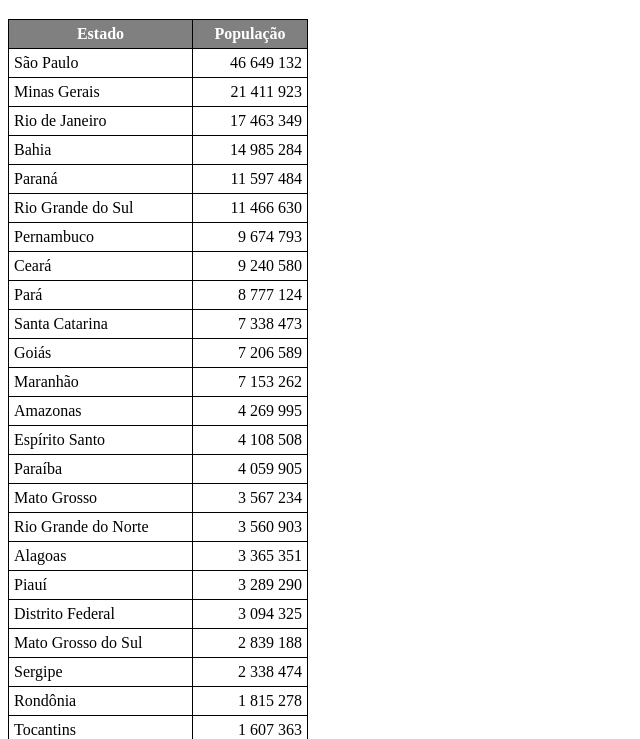
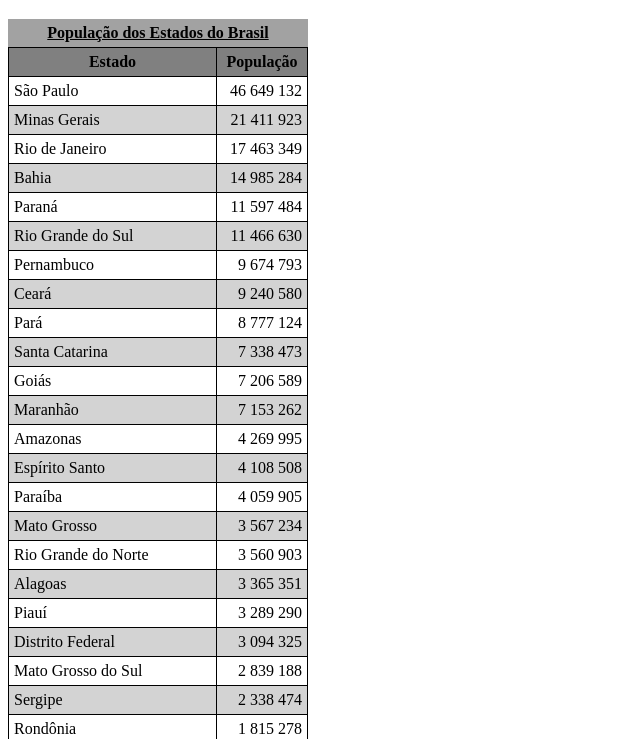
Before and after one commit to matheusmm99/HTML-CSS, a plain HTML site: page exercicios/ex023/tabela002.html in a window 1280 px wide. Shown: the part 61-800 px from the top of the page, without its empty margins (0-640 px from the left). Drawn offline with Linux system fonts and the light colour scheme.

Commit message:
att tabela

```diff
--- a/exercicios/ex023/tabela002.html
+++ b/exercicios/ex023/tabela002.html
@@ -22,14 +22,29 @@
             background-color: gray;
             color: white;
         }
+        caption{
+            background-color: rgba(156, 156, 156, 0.938);
+            font-weight: bolder;
+            padding: 5px;
+            text-decoration: underline;
+        }
+        th{
+            color: black;
+        }
+        tbody > tr:nth-child(even){
+            background-color: lightgray;
+        }
     </style>
 </head>
 <body>
     <h1>Uso de tabelas grandes</h1>
     <table>
+        <caption>
+            População dos Estados do Brasil
+        </caption>
         <thead>
-            <th>Estado</th>
-            <th>População</th>
+            <th scope="col">Estado</th>
+            <th scope="col" style="width: 80px">População</th>
         </thead>
         <tbody>
             <tr>
@@ -142,7 +157,7 @@
             </tr>
         </tbody>
         <tfoot>
-            <th>Total de Habitantes</th>
+            <th scope="row">Total de Habitantes</th>
             <td class="num">213 736 047</td>
         </tfoot>
     </table>
```
